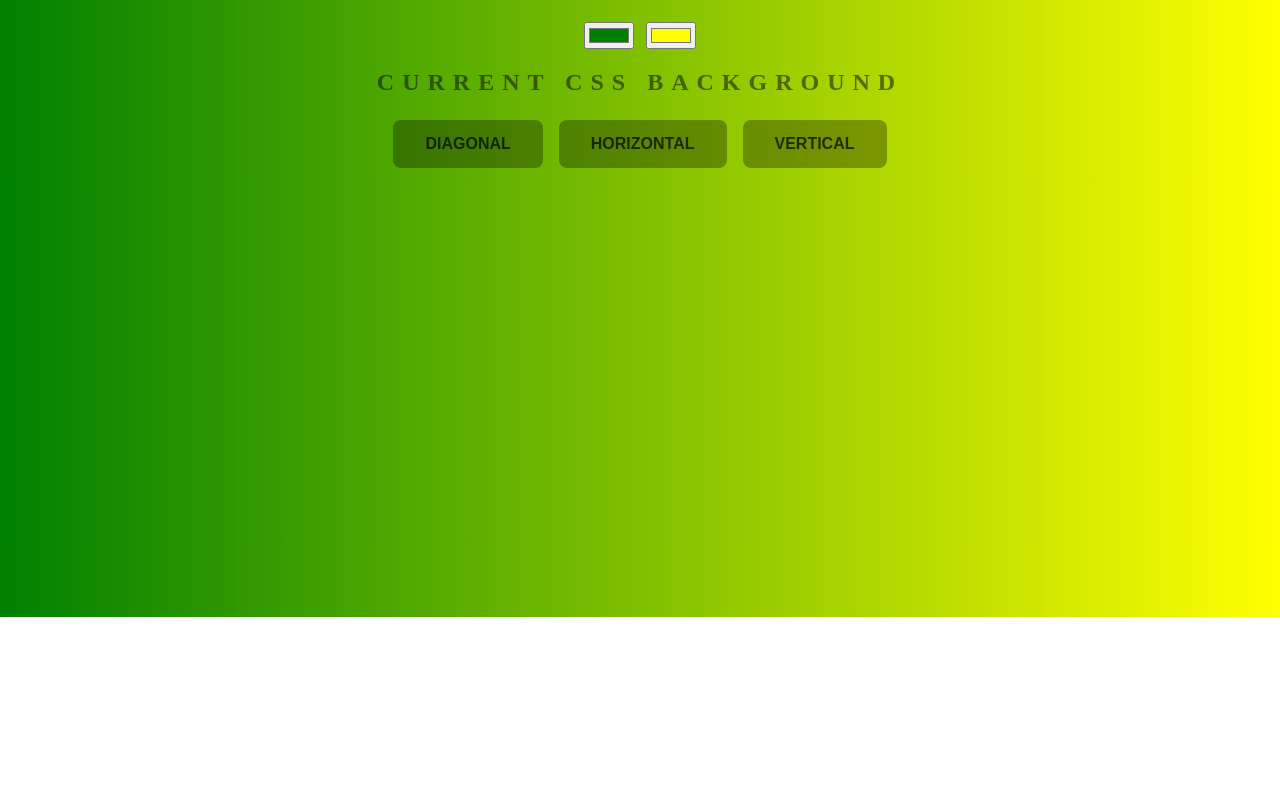
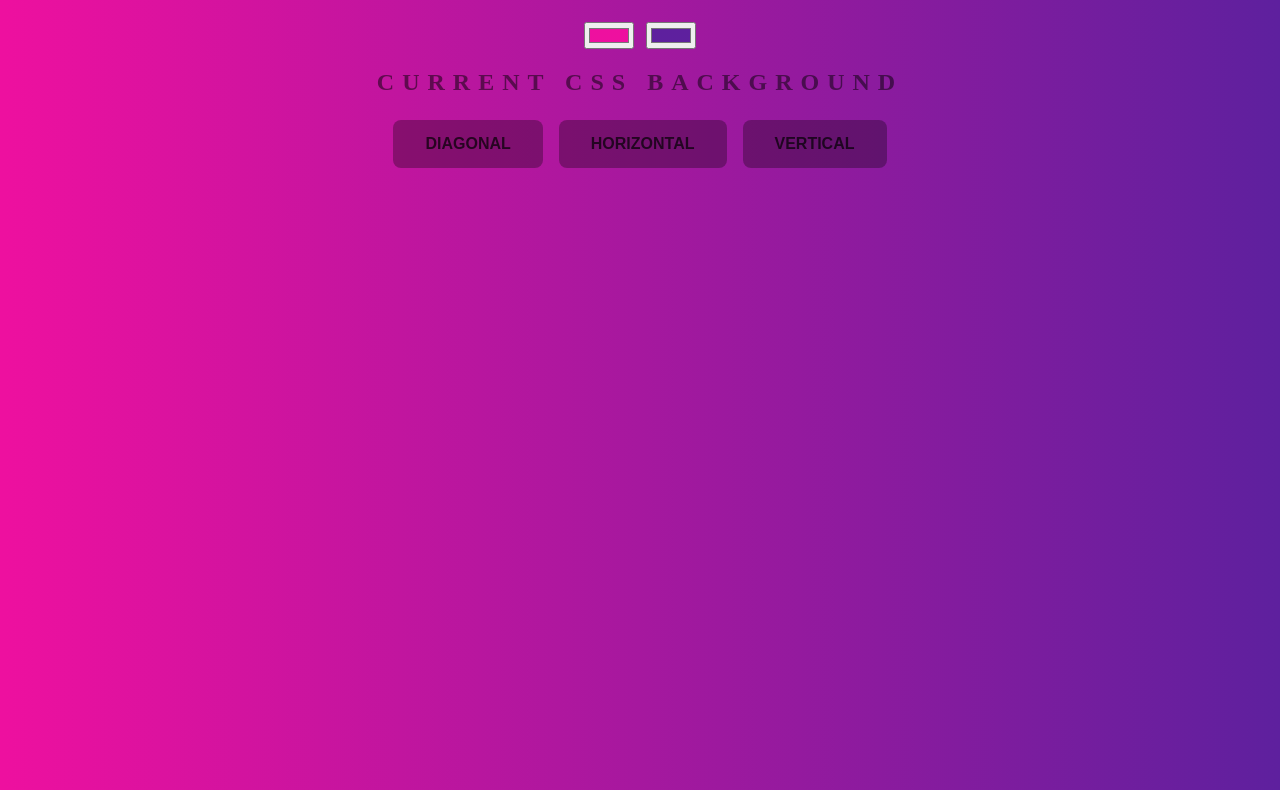
Before and after one commit to Harri24/exercises, a plain HTML site: page index.html in a window 1280 px wide. Shown: the part 183-973 px from the top of the page. Before the commit the page ends 800 px from the top, so only its background shows below. Drawn offline with Linux system fonts and the light colour scheme.

Commit message:
adding a random button

```diff
--- a/script.js
+++ b/script.js
@@ -7,10 +7,7 @@ var diagonalBtn = document.getElementById("diagonalBtn");
 var horizontalBtn = document.getElementById("horizontalBtn");
 var verticalBtn = document.getElementById("verticalBtn");
 
-//var direction =
-// when i click a button
-// change direction variable value e.g. to 'to bottom right'
-// fire event listener functions again
+random();
 
 function changeColours() {
   body.style.background =
@@ -30,7 +27,6 @@ function horizontal() {
      +")";
 }
 
-
 function diagonal() {
   body.style.background =
     "linear-gradient(to bottom right, "
@@ -41,13 +37,28 @@ function diagonal() {
 }
 
 function vertical() {
-  console.log("hello")
   body.style.background =
     "linear-gradient(to right, "
      + color1.value
      + ", "
      + color2.value
      +")";
+}
+
+
+function random(){
+  color1.value = getRandomColor();
+  color2.value = getRandomColor();
+  changeColours();
+}
+
+function getRandomColor() {
+  var letters = '0123456789ABCDEF';
+  var color = '#';
+  for (var i = 0; i < 6; i++) {
+    color += letters[Math.floor(Math.random() * 16)];
+  }
+  return color;
 }
 
 color1.addEventListener("input", changeColours);
--- a/style.css
+++ b/style.css
@@ -5,6 +5,7 @@ body {
     text-transform: uppercase;
     letter-spacing: .5em;
     top: 15%;
+		height: 1000px;
 	background: linear-gradient(to right, green, yellow); /* Standard syntax */
 }
 
```
